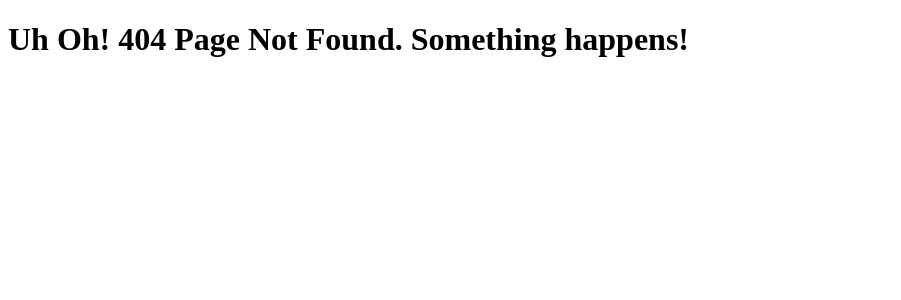
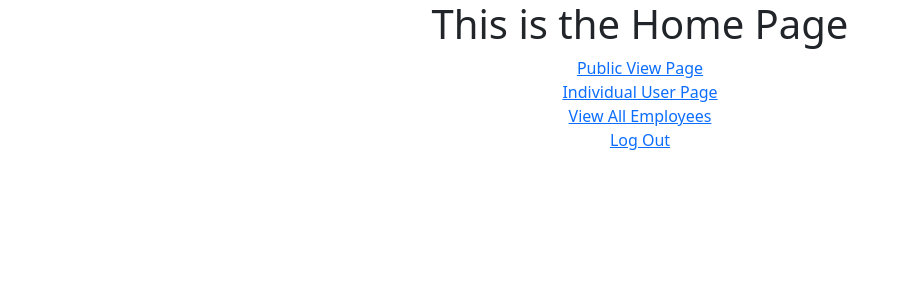
Before and after one commit to jaimemendozadev/CoffeeConnection, a React app: page /home in a window 1280 px wide. Before the commit this address had no page. Shown: the top 300 px of the page, without its empty margins (0-901 px from the left). Built offline with nearby package versions, Linux system fonts and the light colour scheme.

Commit message:
routing, main components, and bootstrap added

```diff
--- a/client/src/App.jsx
+++ b/client/src/App.jsx
@@ -2,6 +2,11 @@ import React from 'react';
 import { render } from 'react-dom';
 import { BrowserRouter, Route, Switch } from 'react-router-dom';
 import Landing from './Landing';
+
+import Employees from './components/Employees';
+import Home from './components/Home';
+import Public from './components/Public';
+import User from './components/User';
 
 const FourOhFour = () => <h1>Uh Oh! 404 Page Not Found. Something happens!</h1>;
 
@@ -10,6 +15,10 @@ const App = () => (
     <div className="app">
       <Switch>
         <Route exact path="/" component={Landing} />
+        <Route exact path="/employees" component={Employees} />
+        <Route exact path="/home" component={Home} />
+        <Route exact path="/public" component={Public} />
+        <Route exact path="/user" component={User} />
         <Route component={FourOhFour} />
       </Switch>
     </div>
--- a/client/src/Landing.jsx
+++ b/client/src/Landing.jsx
@@ -1,11 +1,17 @@
-import React from 'react';
+import React, {Component} from 'react';
+import {Button, Image} from 'react-bootstrap';
+import {Link} from 'react-router-dom';
 
-const Landing = () => (
-  <div className="landing">
-    <h1>CoffeeConnection</h1>
-    <button>Create</button>
-    <img src="https://i.pinimg.com/originals/8c/6c/55/8c6c55cd70c5dc9bac7860b8d89c386c.gif" />
-  </div>
-);
-
-export default Landing;
+export default class LandingPage extends Component {
+  render() {
+    return (
+      <div className="text-center">
+        <h1>CoffeeConnection</h1>
+        <div>
+          <Link to='/home'><Button className="btn btn-lg" bsStyle="success">Get Started</Button></Link>
+        </div>
+        <Image src="https://i.pinimg.com/originals/8c/6c/55/8c6c55cd70c5dc9bac7860b8d89c386c.gif" />
+      </div>
+    );
+  }
+}
--- /dev/null
+++ b/client/src/components/Employees.jsx
@@ -0,0 +1,13 @@
+import React, {Component} from 'react';
+import {Link} from 'react-router-dom';
+
+export default class Employees extends Component {
+  render() {
+    return (
+      <div className ="text-center">
+        <h1>This is the Employees Page</h1>
+        <div><Link to='/'>Back To Home</Link></div>
+      </div>
+    );
+  }
+}
--- /dev/null
+++ b/client/src/components/Home.jsx
@@ -0,0 +1,16 @@
+import React, {Component} from 'react';
+import {Link} from 'react-router-dom';
+
+export default class Home extends Component {
+  render() {
+    return (
+      <div className ="text-center">
+        <h1>This is the Home Page</h1>
+        <div><Link to='/public'>Public View Page</Link></div>
+        <div><Link to='/user'>Individual User Page</Link></div>
+        <div><Link to='/employees'>View All Employees</Link></div>
+        <div><Link to='/'>Log Out</Link></div>
+      </div>
+    );
+  }
+}
--- /dev/null
+++ b/client/src/components/Public.jsx
@@ -0,0 +1,13 @@
+import React, {Component} from 'react';
+import {Link} from 'react-router-dom';
+
+export default class User extends Component {
+  render() {
+    return (
+      <div className ="text-center">
+        <h1>This is the Public Page</h1>
+        <div><Link to='/'>Back To Home</Link></div>
+      </div>
+    );
+  }
+}
--- /dev/null
+++ b/client/src/components/User.jsx
@@ -0,0 +1,13 @@
+import React, {Component} from 'react';
+import {Link} from 'react-router-dom';
+
+export default class User extends Component {
+  render() {
+    return (
+      <div className ="text-center">
+        <h1>This is the User Page</h1>
+        <div><Link to='/'>Back To Home</Link></div>
+      </div>
+    );
+  }
+}
--- a/index.html
+++ b/index.html
@@ -3,9 +3,13 @@
   <head>
     <meta charset="UTF-8">
     <title>CoffeeConnection</title>
+    <link rel="stylesheet" href="node_modules/bootstrap/dist/css/bootstrap.min.css" />
   </head>
   <body>
     <div id="app"></div>
     <script src="./client/public/bundle.js"></script>
+    <script type="text/javascript" src="node_modules/jquery/dist/jquery.slim.min.js"></script>
+    <script type="text/javascript" src="node_modules/tether/dist/js/tether.min.js"></script>
+    <script type="text/javascript" src="node_modules/bootstrap/dist/js/bootstrap.min.js"></script>
   </body>
 </html>
--- a/package.json
+++ b/package.json
@@ -4,7 +4,8 @@
   "description": "app for creating beverage preferences",
   "main": "index.js",
   "scripts": {
-    "dev": "nodemon index.js",
+    "start": "webpack-dev-server",
+    "server": "nodemon index.js",
     "build": "NODE_ENV=production webpack",
     "serve": "webpack-dev-server",
     "clean": "rimraf dist",
@@ -25,6 +26,7 @@
     "axios": "^0.17.1",
     "bcrypt-nodejs": "0.0.3",
     "body-parser": "^1.18.2",
+    "bootstrap": "^3.3.7",
     "casual": "^1.5.17",
     "connect-mongo": "^2.0.0",
     "crypto": "^1.0.1",
@@ -39,6 +41,7 @@
     "passport-local": "^1.0.0",
     "path": "^0.12.7",
     "react": "^16.2.0",
+    "react-bootstrap": "^0.31.5",
     "react-dom": "^16.2.0",
     "react-router": "^4.2.0",
     "react-router-dom": "^4.2.2",
```
Also changed, not shown: 2 other files (tests, documents, lock files or other folders).
